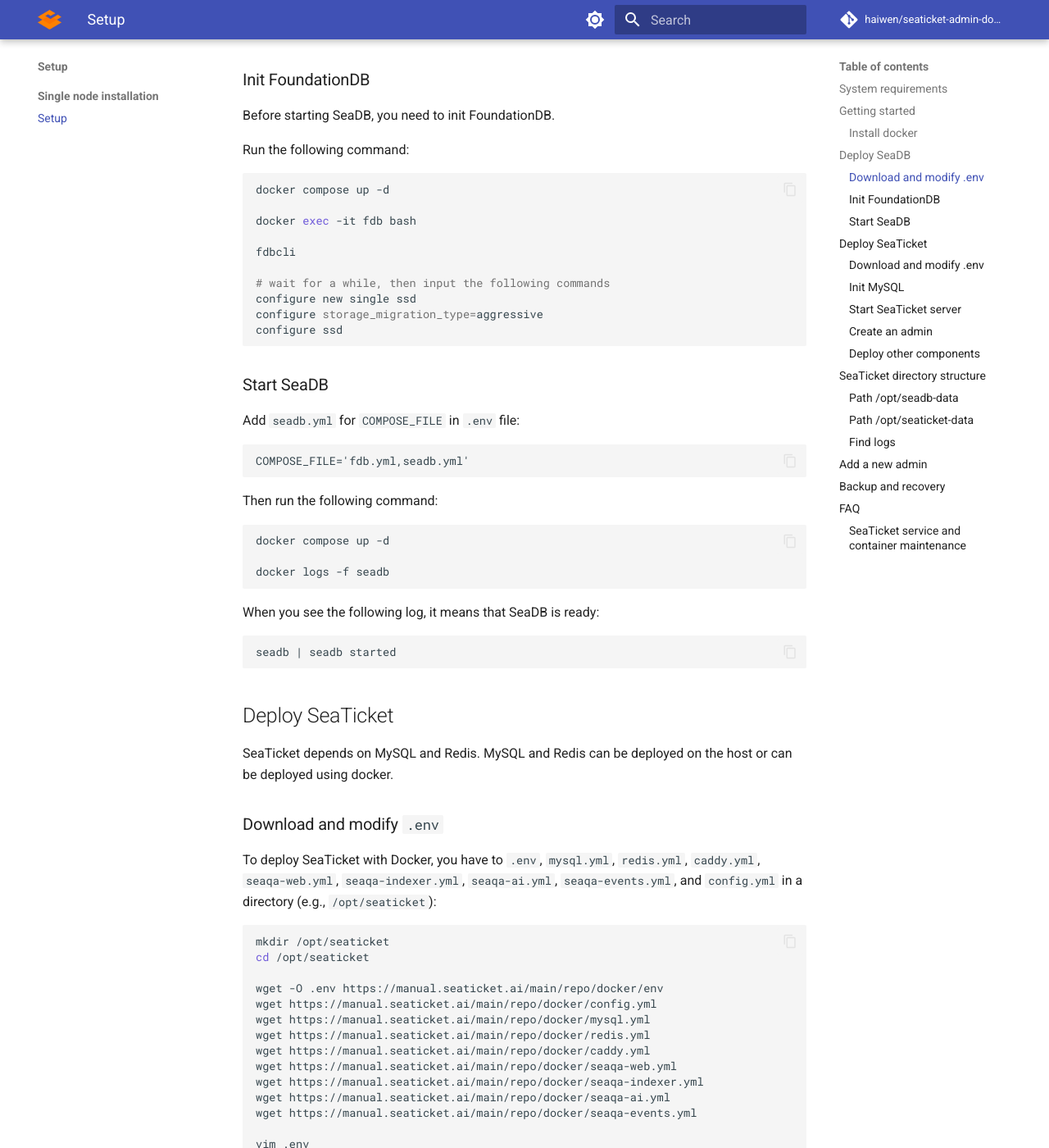
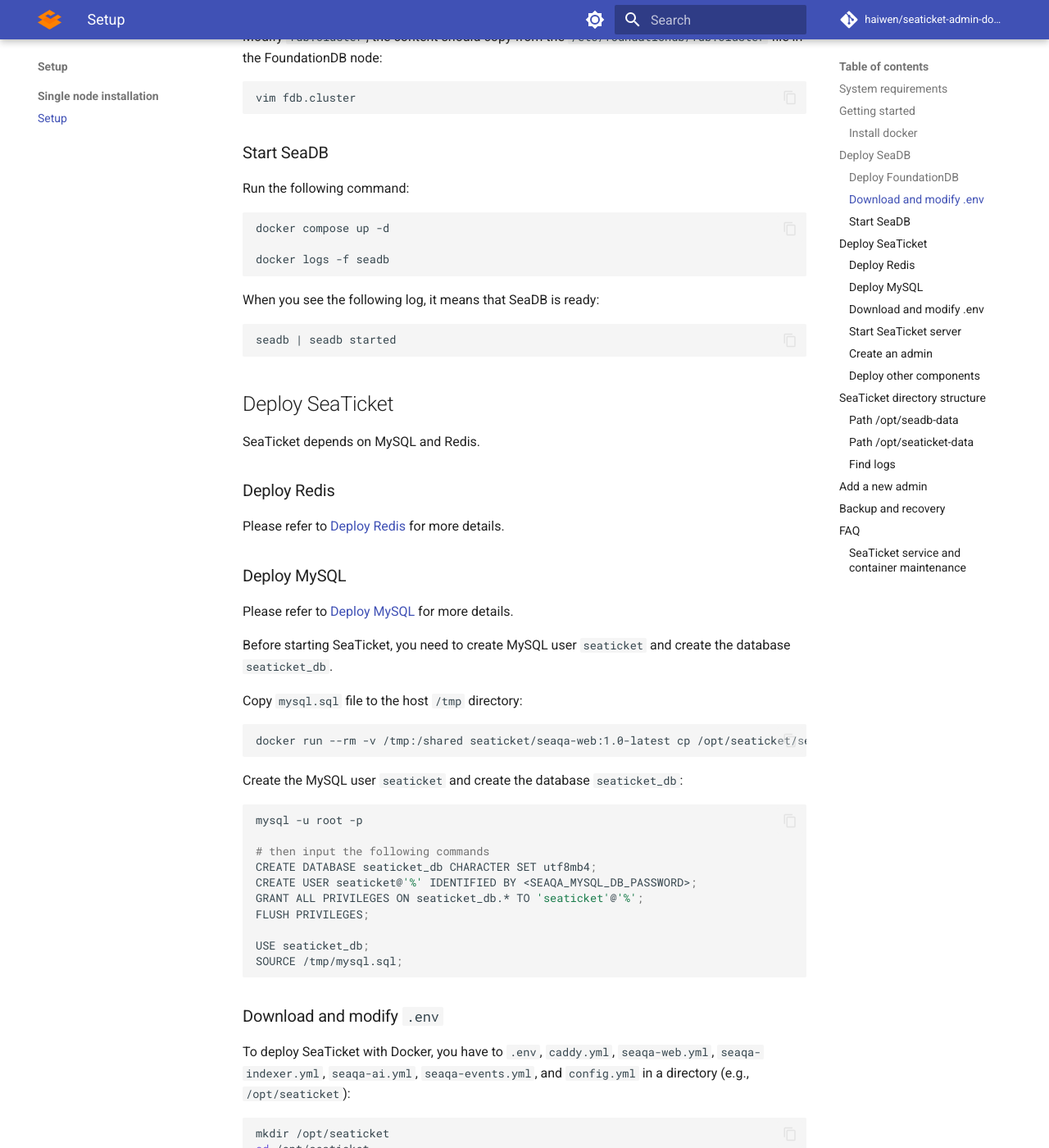
Before and after one commit to haiwen/seaticket-admin-docs, an MkDocs documentation site: the page built from manual/setup/setup_by_docker.md, in a window 1280 px wide and 1400 px high, scrolled down 1987 px. Shown: the whole window at 82% size. Built offline with MkDocs 1.6.1 and Material for MkDocs 9.7.7, drawn with Linux system fonts in a browser that asks for light colours; comment, search, counter and statistics services are not loaded; the version menu is left out; some of the changed text lies outside the part shown.

Commit message:
update init fdb

````diff
--- a/manual/setup/setup_by_docker.md
+++ b/manual/setup/setup_by_docker.md
@@ -28,18 +28,19 @@
 
 SeaTicket depends on SeaDB, you need to deploy SeaDB first. It is recommended that you deploy SeaTicket and SeaDB separately using different machines.
 
-FoundationDB can be deployed on the host or can be deployed using docker. SeaDB connects to FoundationDB through the configuration in fdb.cluster, and when the environment of the fdb cluster changes, the configuration in fdb.cluster also changes. So it is recommended that you deploy on the same machine so that SeaDB can read fdb.cluster conveniently.
+### Deploy FoundationDB
+
+Please refer to the [official documentation](https://apple.github.io/foundationdb/getting-started-mac.html) to deploy FoundationDB.
 
 ### Download and modify `.env`
 
-To deploy SeaDB with Docker, you have to `.env`, `fdb.yml`, `seadb.yml` and `fdb.cluster` in a directory (e.g., `/opt/seadb`):
+To deploy SeaDB with Docker, you have to `.env`, `seadb.yml` and `fdb.cluster` in a directory (e.g., `/opt/seadb`):
 
 ```bash
 mkdir /opt/seadb
 cd /opt/seadb
 
 wget -O .env https://manual.seaticket.ai/main/repo/docker/env-seadb
-wget https://manual.seaticket.ai/main/repo/docker/fdb.yml
 wget https://manual.seaticket.ai/main/repo/docker/seadb.yml
 wget https://manual.seaticket.ai/main/repo/docker/fdb.cluster
 
@@ -55,34 +56,15 @@
 | `FDB_VOLUME`          | The volume directory of FoundationDB data                                                                            | `/opt/fdb-data`         |
 | `TIME_ZONE`                     | Time zone                                                                                                     | `UTC`                           |
 
-### Init FoundationDB
-
-Before starting SeaDB, you need to init FoundationDB.
-
-Run the following command:
+Modify `fdb.cluster`, the content should copy from the `/etc/foundationdb/fdb.cluster` file in the FoundationDB node:
 
 ```bash
-docker compose up -d
-
-docker exec -it fdb bash
-
-fdbcli
-
-# wait for a while, then input the following commands
-configure new single ssd
-configure storage_migration_type=aggressive
-configure ssd
+vim fdb.cluster
 ```
 
 ### Start SeaDB
 
-Add `seadb.yml` for `COMPOSE_FILE` in `.env` file:
-
-```env
-COMPOSE_FILE='fdb.yml,seadb.yml'
-```
-
-Then run the following command:
+Run the following command:
 
 ```bash
 docker compose up -d
@@ -98,12 +80,42 @@
 
 ## Deploy SeaTicket
 
-SeaTicket depends on MySQL and Redis. MySQL and Redis can be deployed on the host or can be deployed using docker.
+SeaTicket depends on MySQL and Redis.
 
+### Deploy Redis
+
+Please refer to [Deploy Redis](https://redis.io/docs/latest/get-started/) for more details.
+
+### Deploy MySQL
+
+Please refer to [Deploy MySQL](https://dev.mysql.com/doc/refman/8.4/en/installing.html) for more details.
+
+Before starting SeaTicket, you need to create MySQL user `seaticket` and create the database `seaticket_db`.
+
+Copy `mysql.sql` file to the host `/tmp` directory:
+
+```bash
+docker run --rm -v /tmp:/shared seaticket/seaqa-web:1.0-latest cp /opt/seaticket/seaqa-web/sql/mysql.sql /shared
+```
+
+Create the MySQL user `seaticket` and create the database `seaticket_db`:
+
+```bash
+mysql -u root -p
+
+# then input the following commands
+CREATE DATABASE seaticket_db CHARACTER SET utf8mb4;
+CREATE USER seaticket@'%' IDENTIFIED BY <SEAQA_MYSQL_DB_PASSWORD>;
+GRANT ALL PRIVILEGES ON seaticket_db.* TO 'seaticket'@'%';
+FLUSH PRIVILEGES;
+
+USE seaticket_db;
+SOURCE /tmp/mysql.sql;
+```
 
 ### Download and modify `.env`
 
-To deploy SeaTicket with Docker, you have to `.env`, `mysql.yml`, `redis.yml`, `caddy.yml`, `seaqa-web.yml`, `seaqa-indexer.yml`, `seaqa-ai.yml`, `seaqa-events.yml`, and `config.yml` in a directory (e.g., `/opt/seaticket`):
+To deploy SeaTicket with Docker, you have to `.env`, `caddy.yml`, `seaqa-web.yml`, `seaqa-indexer.yml`, `seaqa-ai.yml`, `seaqa-events.yml`, and `config.yml` in a directory (e.g., `/opt/seaticket`):
 
 ```bash
 mkdir /opt/seaticket
@@ -111,8 +123,6 @@
 
 wget -O .env https://manual.seaticket.ai/main/repo/docker/env
 wget https://manual.seaticket.ai/main/repo/docker/config.yml
-wget https://manual.seaticket.ai/main/repo/docker/mysql.yml
-wget https://manual.seaticket.ai/main/repo/docker/redis.yml
 wget https://manual.seaticket.ai/main/repo/docker/caddy.yml
 wget https://manual.seaticket.ai/main/repo/docker/seaqa-web.yml
 wget https://manual.seaticket.ai/main/repo/docker/seaqa-indexer.yml
@@ -127,12 +137,10 @@
 | Variable                        | Description                                                                                                   | Default Value                   |
 | ------------------------------- | ------------------------------------------------------------------------------------------------------------- | ------------------------------- |
 | `SEATICKET_VOLUME`                | The volume directory of SeaTicket data                                                                          | `/opt/seaticket-data`             |
-| `MYSQL_VOLUME`          | The volume directory of MySQL data                                                                            | `/opt/mysql-data`         |
 | `CADDY_VOLUME`          | The volume directory of Caddy data used to store certificates obtained from Let's Encrypt's                    | `/opt/caddy-data`            |
 | `SEATICKET_HOSTNAME`       | SeaTicket hostname or domain                                                                  | (required)  |
 | `SEATICKET_PROTOCOL`       | SeaTicket protocol (http or https)                                                                       | `http` |
 | `TIME_ZONE`                     | Time zone                                                                                                     | `UTC`                           |
-| `INIT_MYSQL_ROOT_PASSWORD` | The `root` password of MySQL                                                                                  | (Only required on first deployment) |
 
 And modify `config.yml`:
 
@@ -151,47 +159,6 @@
 | `REDIS_HOST`       | Redis server host | `redis` |
 | `REDIS_PORT`       | Redis server port | `6379` |
 | `REDIS_PASSWORD`       | Redis server password | (required) |
-
-### Init MySQL
-
-Before starting SeaTicket, you need to init MySQL and create the database `seaticket_db`.
-
-Modify `COMPOSE_FILE` in `.env` file:
-
-```env
-COMPOSE_FILE='mysql.yml'
-```
-
-Run the following command:
-
-```bash
-docker compose up -d
-```
-
-Copy mysql.sql file to the mysql-data directory:
-
-```bash
-docker run --rm -v /opt/mysql-data:/shared seaticket/seaqa-web:1.0-latest cp /opt/seaticket/seaqa-web/sql/mysql.sql /shared
-```
-
-Create the database `seaticket_db` in MySQL:
-
-```bash
-docker exec -it mysql bash
-
-mysql -u root -p
-
-# then input the following commands
-CREATE DATABASE seaticket_db CHARACTER SET utf8mb4;
-CREATE USER seaticket@'%' IDENTIFIED BY <SEAQA_MYSQL_DB_PASSWORD>;
-GRANT ALL PRIVILEGES ON seaticket_db.* TO 'seaticket'@'%';
-FLUSH PRIVILEGES;
-
-USE seaticket_db;
-SOURCE /var/lib/mysql/mysql.sql;
-```
-
-You can remove `INIT_MYSQL_ROOT_PASSWORD` in `.env` file after init MySQL.
 
 ### Start SeaTicket server
 
````
Also changed, not shown: other parts of manual/setup/setup_by_docker.md (+1 -1 lines), 3 other files.
